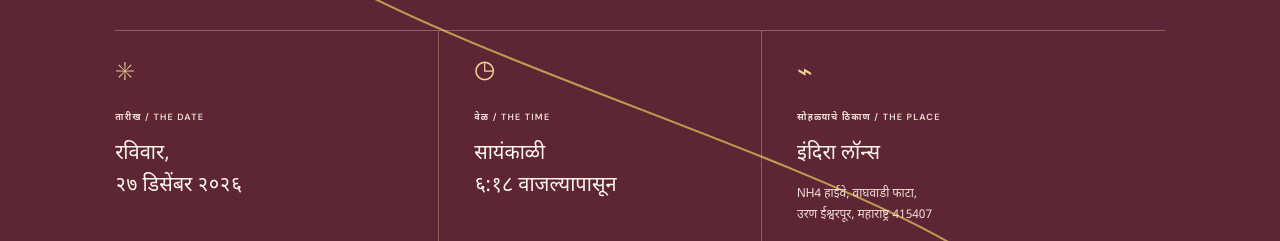
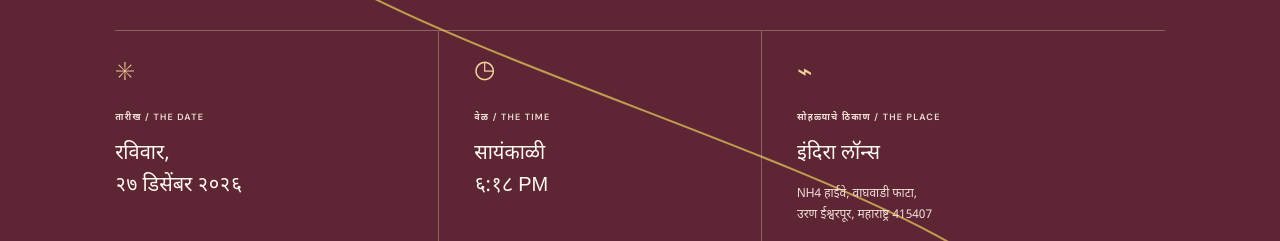
Before and after one commit to NandkumarMohite/subhod.shruti, a plain HTML site: page index.html in a window 1280 px wide. Shown: the part 3060-3301 px from the top of the page. Drawn offline with nearby package versions, Linux system fonts and the light colour scheme.

Commit message:
design change 2

```diff
--- a/index.html
+++ b/index.html
@@ -85,7 +85,7 @@
       </div>
       <div class="event-grid">
         <div class="event-card"><span class="event-icon">✳</span><p>तारीख / THE DATE</p><h3>रविवार,<br>२७ डिसेंबर २०२६</h3></div>
-        <div class="event-card"><span class="event-icon">◷</span><p>वेळ / THE TIME</p><h3>सायंकाळी<br>६:१८ वाजल्यापासून</h3></div>
+        <div class="event-card"><span class="event-icon">◷</span><p>वेळ / THE TIME</p><h3>सायंकाळी<br>६:१८ PM</h3></div>
         <div class="event-card"><span class="event-icon">⌁</span><p>सोहळ्याचे ठिकाण / THE PLACE</p><h3>इंदिरा लॉन्स</h3><div>NH4 हाईवे, वाघवाडी फाटा,<br>उरण ईश्वरपूर, महाराष्ट्र 415407</div><a href="https://www.google.com/maps/search/?api=1&amp;query=Indira+Lawns+NH4+Waghwadi+Phata+Uran+Islampur+Maharashtra+415407" target="_blank" rel="noopener noreferrer">मार्ग दाखवा ↗</a></div>
       </div>
       <div class="schedule">
```
